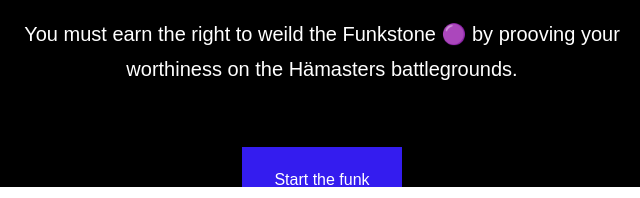
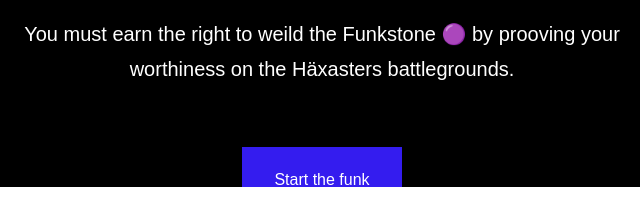
Before and after one commit to benbalderas/sjoeman, a plain HTML site: page index.html in a window 1280 px wide. Both pictures are taken after a click on the button "Start now". Shown: the part 533-731 px from the top of the page, 318-958 px from the left. Drawn offline with Linux system fonts and the light colour scheme; a web font is replaced by a local one.

Commit message:
fixed typo :)

```diff
--- a/index.html
+++ b/index.html
@@ -24,7 +24,7 @@
             tyranical government, effectively vanishing the arts of Funk. However, the remaining members of the Order of
             Häxmasters 🎸, now in exile, have a plan to strike back. With the ancient Funkstone 🟣, a worthy hero from
             the Häxmasters 🎸 can face and defeat the Evil Reggaeton King 💀.</p>
-        <p>You must earn the right to weild the Funkstone 🟣 by prooving your worthiness on the Hämasters battlegrounds.
+        <p>You must earn the right to weild the Funkstone 🟣 by prooving your worthiness on the Häxasters battlegrounds.
         </p>
 
         <button id="start">Start the funk</button>
```
